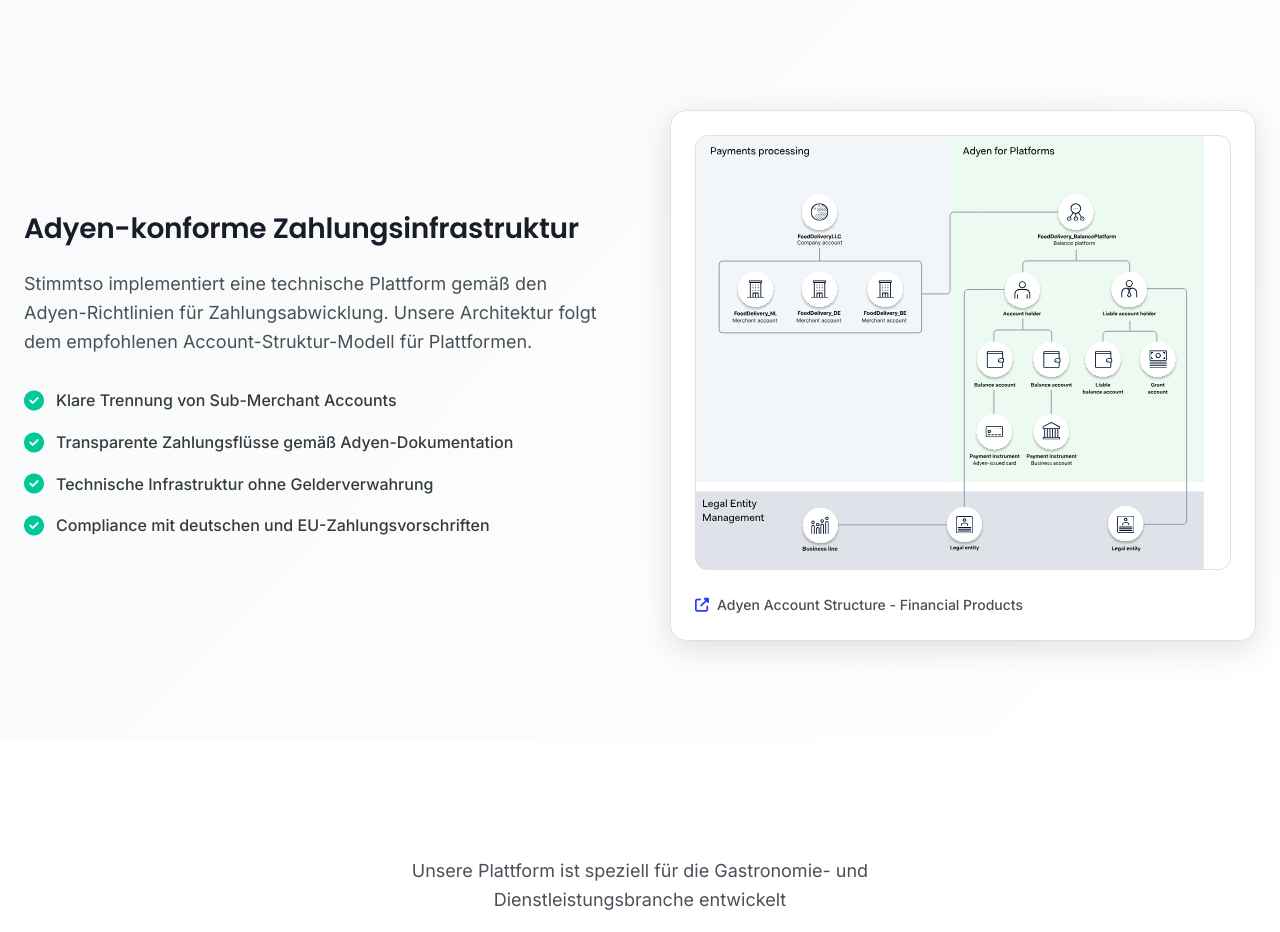
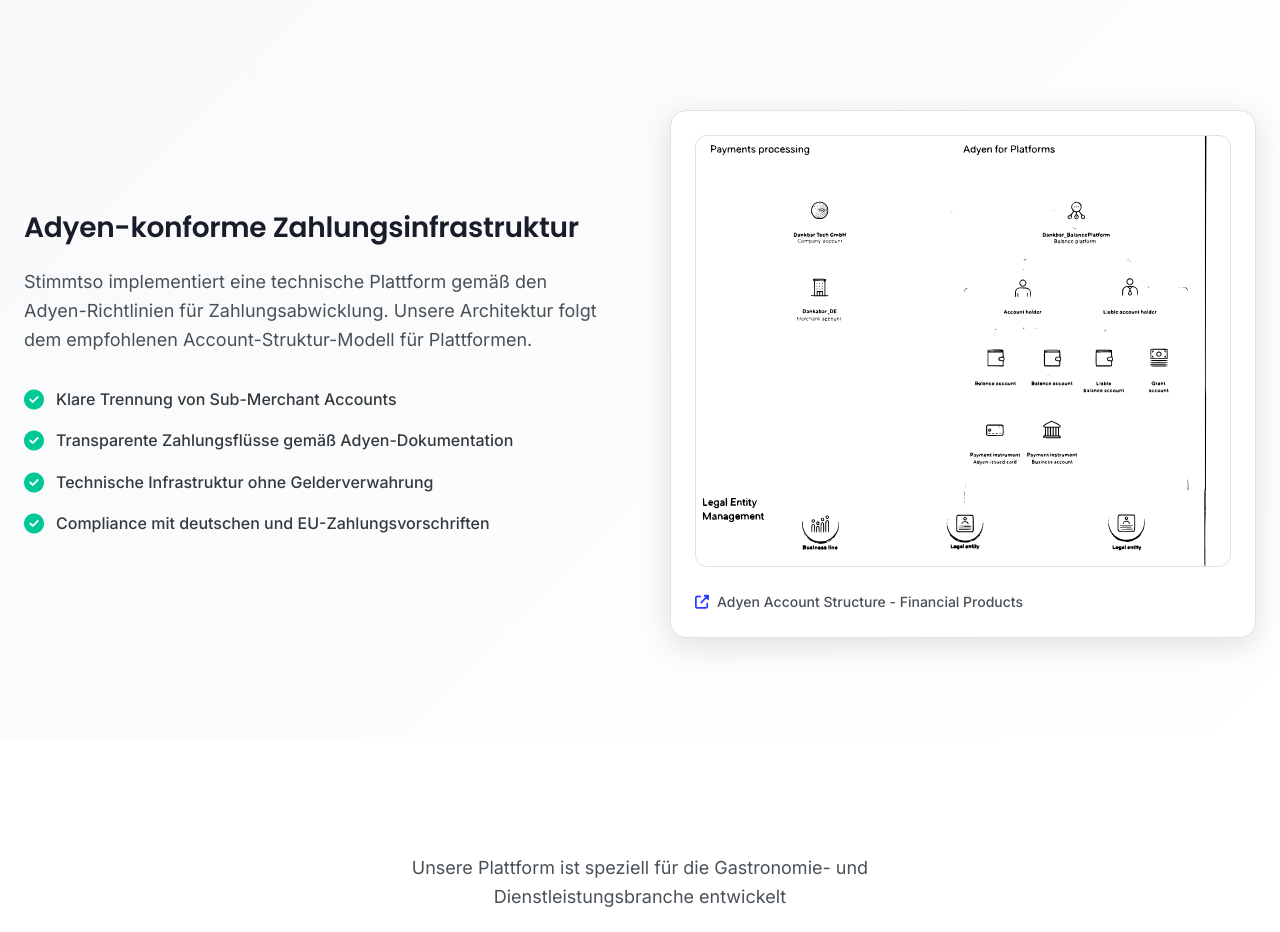
Before and after one commit to DankbarPay/com.free-tips.landing-page, a plain HTML site: page index.html in a window 1280 px wide. Shown: the part 2640-3572 px from the top of the page. Drawn offline with Linux system fonts and the light colour scheme.

Commit message:
Update scheme from Adyen

```diff
--- a/index.html
+++ b/index.html
@@ -268,7 +268,7 @@
             </div>
             <div class="compliance-visual">
                 <div class="compliance-card">
-                    <img src="images/adyen.svg"
+                    <img src="images/adyen_scheme.svg"
                          alt="Adyen Account Structure - Financial Products Diagram"
                          class="compliance-image">
                     <div class="compliance-caption">
```
Also changed, not shown: images/adyen.svg (deleted), images/adyen_scheme.svg (added).
